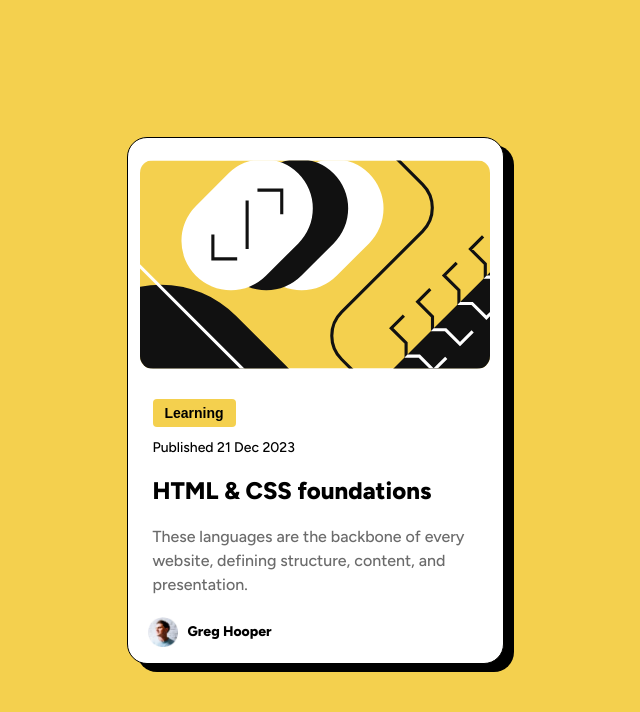
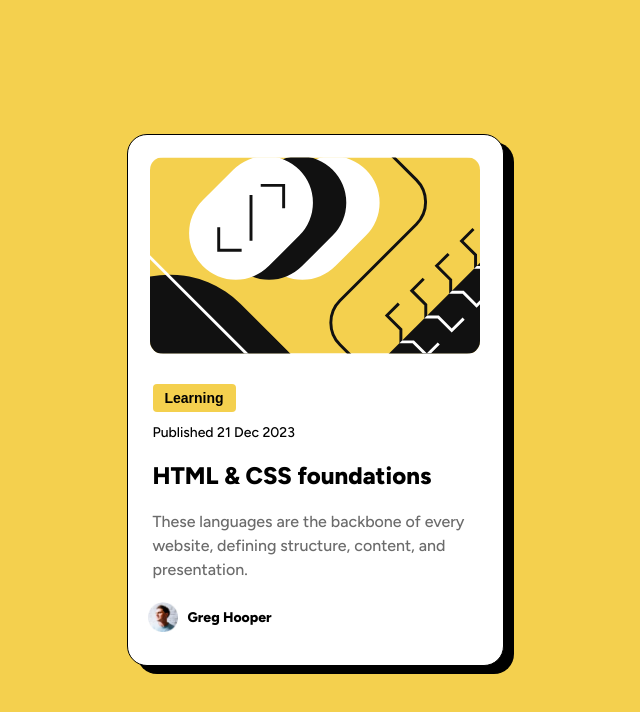
Before and after one commit to ExqueeseMe/blog-card, a plain HTML site: page index.html in a window 1280 px wide. Shown: the whole page, without its empty margins (325-965 px from the left). Drawn offline with Linux system fonts and the light colour scheme.

Commit message:
sizing fix again :(

```diff
--- a/styles.css
+++ b/styles.css
@@ -17,7 +17,7 @@ main {
 
 #illustration {
     margin-top: 22px;
-    width: 350px;
+    width: 330px;
     border-radius: 13px;
     align-self: center;
 }
@@ -38,7 +38,7 @@ h1 {
     display: flex;
     flex-direction: column;
     width: 375px;
-    height: 525px;
+    height: 530px;
     background-color: white;
     border: solid 1px black;
     border-radius: 20px;
```
